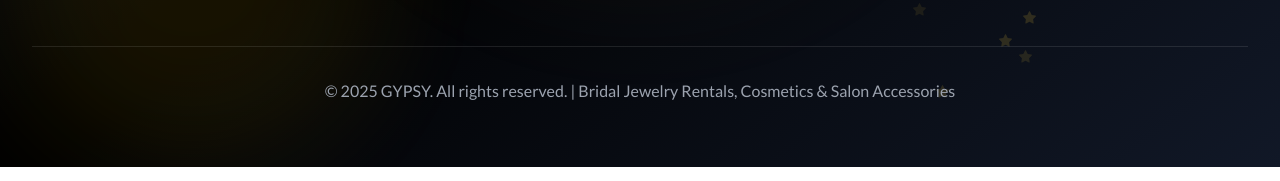
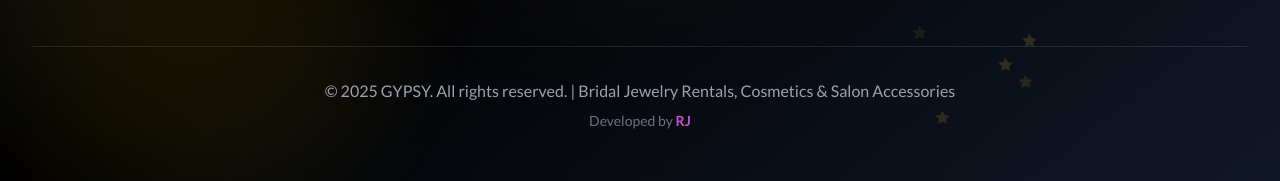
Before and after one commit to jasonrj12/gypsy_landing_page, a React (Vite) app: page / in a window 1280 px wide. Shown: the part 5441-5622 px from the top of the page. Built offline with nearby package versions, Linux system fonts and the light colour scheme.

Commit message:
Add fade-in-down animation and update Contact component footer

```diff
--- a/src/components/Contact.jsx
+++ b/src/components/Contact.jsx
@@ -207,14 +207,19 @@ const Contact = () => {
 
 
         {/* Footer */}
-        <div className="mt-12 pt-8 border-t border-white/10 text-center">
+        <div className="mt-12 pt-8 border-t border-white/10 text-center space-y-2">
           <p className="text-gray-400 font-lato">
             © 2025 GYPSY. All rights reserved. | Bridal Jewelry Rentals, Cosmetics & Salon Accessories
           </p>
+          <p className="text-gray-500 text-sm font-lato">
+            Developed by{' '}
+            <span className="font-semibold bg-gradient-to-r from-purple-500 via-pink-500 to-purple-500 bg-clip-text text-transparent">
+              <a href="jasonrj.netlify.app" target="_blank" rel="noopener noreferrer">RJ</a>
+            </span>
+            </p>
+          </div>
         </div>
-      </div>
     </section>
   );
 };
-
 export default Contact;
--- a/src/components/Navbar.jsx
+++ b/src/components/Navbar.jsx
@@ -109,7 +109,7 @@ const Navbar = () => {
 
         {/* Mobile Menu */}
         {isMenuOpen && (
-          <div className="md:hidden py-6 border-t border-gypsy-gold/20 bg-gradient-to-b from-white to-gray-50 animate-fade-in-up">
+          <div className="md:hidden py-6 border-t border-gypsy-gold/20 bg-gradient-to-b from-white to-gray-50 animate-fade-in-down">
             <div className="flex flex-col space-y-2">
               <button
                 onClick={() => scrollToSection('hero')}
--- a/src/index.css
+++ b/src/index.css
@@ -91,6 +91,22 @@
 
   .animate-fade-in-up-delay-5 {
     animation: fade-in-up 1s ease-out 1s both;
+  }
+
+  /* Fade In Down Animation */
+  @keyframes fade-in-down {
+    from {
+      opacity: 0;
+      transform: translateY(-30px);
+    }
+    to {
+      opacity: 1;
+      transform: translateY(0);
+    }
+  }
+
+  .animate-fade-in-down {
+    animation: fade-in-down 0.6s ease-out both;
   }
 
   /* Shimmer Effect */
```
